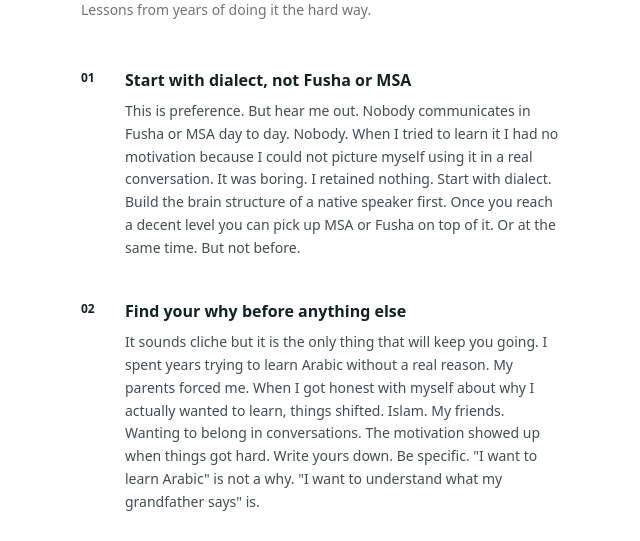
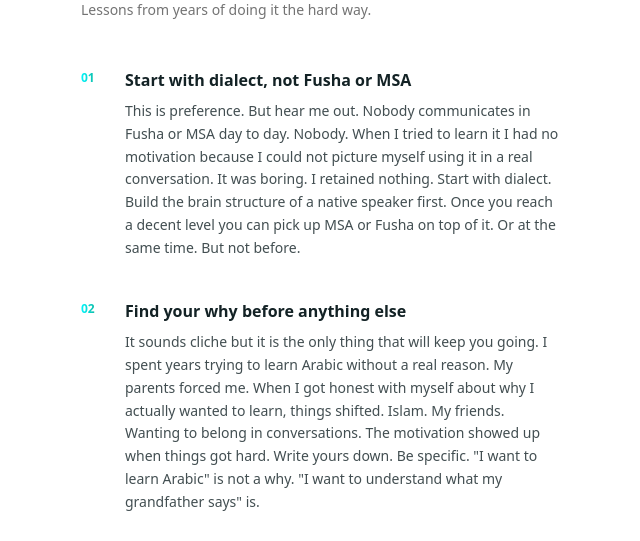
Before and after one commit to hamzahabdh/v0-talkthegulf, a Next.js app: page /5-things in a window 1280 px wide. Shown: the part 259-800 px from the top of the page, without its empty margins (319-959 px from the left). Built offline with nearby package versions, Linux system fonts and the light colour scheme; a web font is replaced by a local one.

Commit message:
Gradient numbers on 5 things page

```diff
--- a/app/5-things/page.tsx
+++ b/app/5-things/page.tsx
@@ -68,7 +68,12 @@ export default function FiveThingsPage() {
             <div key={thing.number} className="flex gap-5">
               <div
                 className="mt-0.5 text-xs font-bold shrink-0 w-6"
-                style={{ color: "#132225" }}
+                style={{
+                  background: "linear-gradient(90deg, #00f7ff 0%, #1c8f65 100%)",
+                  WebkitBackgroundClip: "text",
+                  backgroundClip: "text",
+                  color: "transparent",
+                }}
               >
                 {thing.number}
               </div>
```
